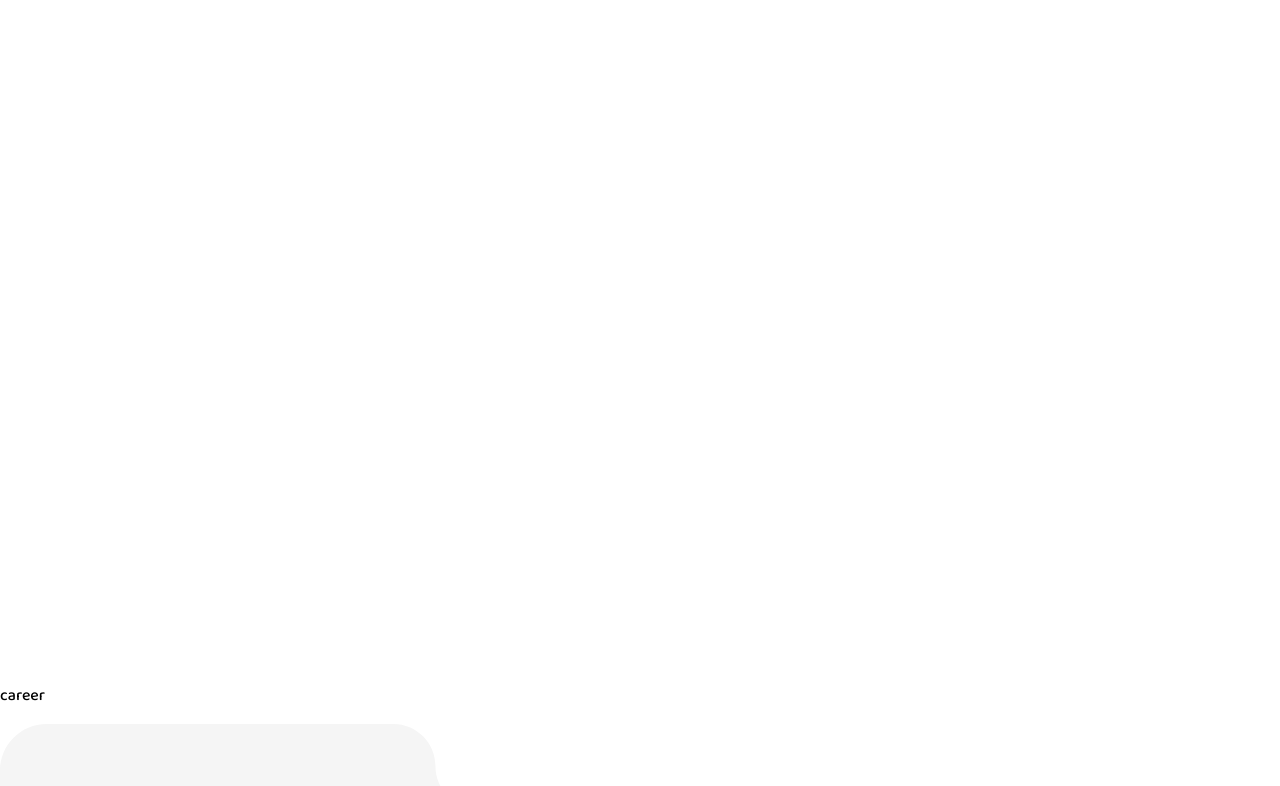
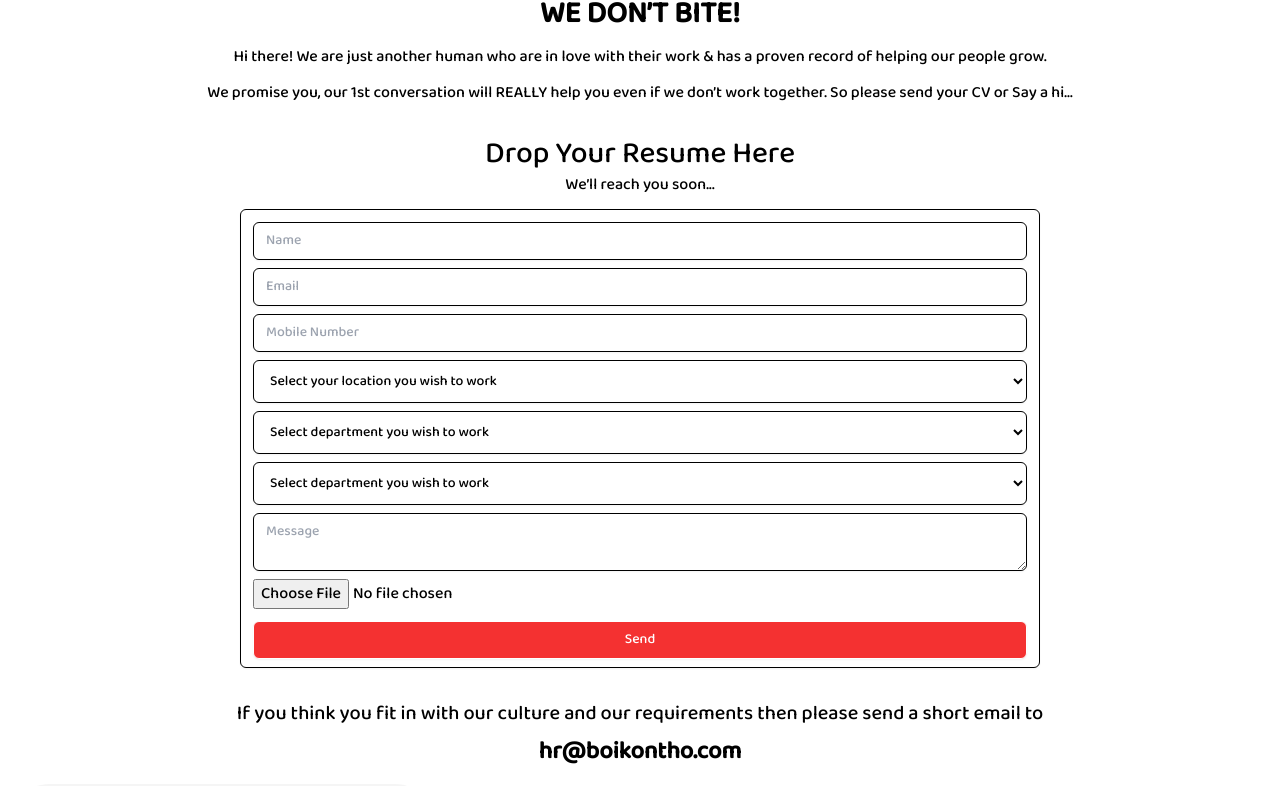
Before and after one commit to Habib2959/boikontho-me, a SvelteKit app: page /details/career in a window 1280 px wide. Shown: the part 438-1224 px from the top of the page. Built offline with nearby package versions, Linux system fonts and the light colour scheme.

Commit message:
faq doing

```diff
--- a/src/routes/+layout.svelte
+++ b/src/routes/+layout.svelte
@@ -21,7 +21,7 @@
 </script>
 
 <div
-	class="app max-w-[1500px] mx-auto"
+	class="app max-w-[1400px] mx-auto"
 	class:full-width={$page?.routeId?.includes('login') ||
 		$page?.routeId?.includes('register') ||
 		$page?.routeId?.includes('otp')}
--- a/src/routes/Footer.svelte
+++ b/src/routes/Footer.svelte
@@ -6,12 +6,12 @@
 </script>
 
 <footer
-	class="hack-footer mt-4"
+	class="hack-footer mt-4 md:mx-1"
 	class:hidden={$page?.routeId?.includes('login') ||
 		$page?.routeId?.includes('register') ||
 		$page?.routeId?.includes('otp')}
 >
-	<div class="hack-container">
+	<div class="hack-container mx-auto">
 		<div class="hack-footer-bg">
 			<div class="hack-footer-top">
 				<div class="hack-left">
--- a/src/routes/booklist/+page.svelte
+++ b/src/routes/booklist/+page.svelte
@@ -8,8 +8,8 @@
 	};
 </script>
 
-<section class="flex items-center justify-center min-h-screen">
-	<div class="container mx-auto w-[90%] sm:w-[100%]">
+<section class="flex items-center justify-center mt-[120px] lg:mt-0 lg:min-h-screen">
+	<div class="container mx-auto w-[90%] lg:w-[100%]">
 		<div
 			class="px-3 py-2 bg-white border shadow-sm border-slate-300 rounded-md max-w-[800px] mx-auto"
 		>
--- a/src/routes/details/+layout.svelte
+++ b/src/routes/details/+layout.svelte
@@ -1,8 +1,8 @@
 <script>
-	import MobileNav from './MobileNav.svelte';
+	import Nav from './Nav.svelte';
 </script>
 
 <main class="max-w-[1400px] mx-auto">
-	<MobileNav />
+	<Nav />
 	<slot />
 </main>
--- a/src/routes/details/MobileNav.svelte
+++ b/src/routes/details/Nav.svelte
@@ -26,7 +26,7 @@
 </div>
 
 <section class="shadow-md">
-	<div class="container">
+	<div class="container mx-auto">
 		<div>
 			<ul class="flex justify-around text-sm text-gray md:text-lg xl:text-xl">
 				<li class="pt-2 pb-1" class:active={$page.routeId === '/details/faq'}>
--- a/src/routes/details/career/+page.svelte
+++ b/src/routes/details/career/+page.svelte
@@ -1,2 +1,142 @@
-<div class="min-h-screen" />
-career
+<script>
+	let name = '';
+	let email = '';
+	let num = '';
+	let location = '';
+	let dept = '';
+	let prgram = '';
+	let message = '';
+	let files;
+	let locationDropdown = [
+		{ id: 1, text: `Dhaka` },
+		{ id: 2, text: `Sylhet` },
+		{ id: 3, text: `Remote` }
+	];
+	let deptDropdown = [
+		{ id: 1, text: `Web Development` },
+		{ id: 2, text: `Software Development` },
+		{ id: 3, text: `Software services` },
+		{ id: 4, text: `Product testing` },
+		{ id: 5, text: `Business Development` },
+		{ id: 6, text: `Marketing` },
+		{ id: 7, text: `Sales` },
+		{ id: 8, text: `Creative` }
+	];
+	let prgramDropdown = [
+		{ id: 1, text: `Permanent` },
+		{ id: 2, text: `Trainee` },
+		{ id: 3, text: `Intern` }
+	];
+	let locationPlaceholder = 'Select your location you wish to work';
+	let deptPlaceholder = 'Select department you wish to work';
+	let prgramPlaceholder = 'Select department you wish to work';
+	const handleSubmit = () => {
+		console.log(name, email, num, location, dept, prgram, message, files);
+	};
+</script>
+
+<section class="mt-3 lg:mt-6">
+	<div class="container mx-auto w-[90%] sm:w-[100%]">
+		<div>
+			<h1 class="text-2xl font-bold text-center border-b pb-1 lg:text-5xl lg:pb-5">
+				Join Our Family
+			</h1>
+			<div class="mt-3 lg:mt-5 md:text-center">
+				<h2 class="text-lg font-semibold text-center lg:text-3xl">WE DON’T BITE!</h2>
+				<p class="my-3">
+					Hi there! We are just another human who are in love with their work & has a proven record
+					of helping our people grow.
+				</p>
+				<p>
+					We promise you, our 1st conversation will REALLY help you even if we don’t work together.
+					So please send your CV or Say a hi…
+				</p>
+			</div>
+			<div class="mt-5 lg:mt-8">
+				<h2 class="text-xl text-center lg:text-3xl">Drop Your Resume Here</h2>
+				<p class="text-center mb-3">We’ll reach you soon...</p>
+				<div
+					class="px-3 py-2 bg-white border shadow-sm border-slate-300 rounded-md max-w-[800px] mx-auto"
+				>
+					<form on:submit|preventDefault={handleSubmit}>
+						<input
+							type="text"
+							class="mt-1 px-3 py-2 bg-white border shadow-sm border-slate-300 placeholder-slate-400 focus:outline-none focus:border-sky-500 focus:ring-sky-500 block w-full rounded-md sm:text-sm focus:ring-1"
+							placeholder="Name"
+							bind:value={name}
+						/>
+						<input
+							type="email"
+							class="mt-2 px-3 py-2 bg-white border shadow-sm border-slate-300 placeholder-slate-400 focus:outline-none focus:border-sky-500 focus:ring-sky-500 block w-full rounded-md sm:text-sm focus:ring-1"
+							placeholder="Email"
+							bind:value={email}
+						/>
+						<input
+							type="tel"
+							class="mt-2 px-3 py-2 bg-white border shadow-sm border-slate-300 placeholder-slate-400 focus:outline-none focus:border-sky-500 focus:ring-sky-500 block w-full rounded-md sm:text-sm focus:ring-1"
+							placeholder="Mobile Number"
+							bind:value={num}
+						/>
+						<select
+							bind:value={location}
+							class="mt-2 px-3 py-2 bg-white border shadow-sm border-slate-300 placeholder-slate-400 focus:outline-none focus:border-sky-500 focus:ring-sky-500 block w-full rounded-md sm:text-sm focus:ring-1"
+						>
+							{#if locationPlaceholder}
+								<option value="" disabled selected>{locationPlaceholder}</option>
+							{/if}
+							{#each locationDropdown as locations}
+								<option value={locations.text}>
+									{locations.text}
+								</option>
+							{/each}
+						</select>
+						<select
+							bind:value={dept}
+							class="mt-2 px-3 py-2 bg-white border shadow-sm border-slate-300 placeholder-slate-400 focus:outline-none focus:border-sky-500 focus:ring-sky-500 block w-full rounded-md sm:text-sm focus:ring-1"
+						>
+							{#if deptPlaceholder}
+								<option value="" disabled selected>{deptPlaceholder}</option>
+							{/if}
+							{#each deptDropdown as depts}
+								<option value={depts.text}>
+									{depts.text}
+								</option>
+							{/each}
+						</select>
+						<select
+							bind:value={prgram}
+							class="mt-2 px-3 py-2 bg-white border shadow-sm border-slate-300 placeholder-slate-400 focus:outline-none focus:border-sky-500 focus:ring-sky-500 block w-full rounded-md sm:text-sm focus:ring-1"
+						>
+							{#if prgramPlaceholder}
+								<option value="" disabled selected>{prgramPlaceholder}</option>
+							{/if}
+							{#each prgramDropdown as prgrams}
+								<option value={prgrams.text}>
+									{prgrams.text}
+								</option>
+							{/each}
+						</select>
+						<textarea
+							class="mt-2 px-3 py-2 bg-white border shadow-sm border-slate-300 placeholder-slate-400 focus:outline-none focus:border-sky-500 focus:ring-sky-500 block w-full rounded-md sm:text-sm focus:ring-1"
+							placeholder="Message"
+							bind:value={message}
+						/>
+						<input bind:files type="file" class="mt-2" />
+						<button
+							type="submit"
+							class="mt-3 px-3 py-2 text-[#fff] bg-btnColor border shadow-sm border-slate-300 placeholder-slate-400 focus:outline-none focus:border-sky-500 focus:ring-sky-500 block w-full rounded-md sm:text-sm focus:ring-1"
+							>Send</button
+						>
+					</form>
+				</div>
+			</div>
+			<div class="text-center mt-5 lg:mt-8">
+				<p class="text-lg lg:text-xl">
+					If you think you fit in with our culture and our requirements then please send a short
+					email to
+				</p>
+				<h3 class="font-semibold text-xl mt-2 lg:text-2xl">hr@boikontho.com</h3>
+			</div>
+		</div>
+	</div>
+</section>
--- a/src/routes/details/contact-us/+page.svelte
+++ b/src/routes/details/contact-us/+page.svelte
@@ -1,2 +1,72 @@
-<div class="min-h-screen" />
-conatct
+<script>
+	let name = '';
+	let email = '';
+	let num = '';
+	let message = '';
+	const handleSubmit = () => {
+		console.log(name, email, num, message);
+	};
+</script>
+
+<div class="mb-3 md:mb-6 py-5 bg-btnColor text-[#fff]">
+	<h1 class="text-2xl font-bold text-center lg:text-5xl">FEEL FREE TO ASK BOIKONTHO</h1>
+</div>
+<section class="md:mx-2 lg:mx-4 xl:mx-0 2xl:min-h-[55vh] 2xl:flex 2xl:items-center">
+	<div class="container mx-auto">
+		<div class="grid md:grid-cols-2">
+			<div class="md:order-last">
+				<div
+					class="px-3 py-2 bg-white border shadow-lg border-slate-100 w-[90%] md:w-full rounded-md mx-auto"
+				>
+					<form on:submit|preventDefault={handleSubmit}>
+						<input
+							type="text"
+							class="mt-1 px-3 py-2 bg-white border shadow-sm border-slate-300 placeholder-slate-400 focus:outline-none focus:border-sky-500 focus:ring-sky-500 block w-full rounded-md sm:text-sm focus:ring-1"
+							placeholder="Name"
+							bind:value={name}
+						/>
+						<input
+							type="email"
+							class="mt-2 px-3 py-2 bg-white border shadow-sm border-slate-300 placeholder-slate-400 focus:outline-none focus:border-sky-500 focus:ring-sky-500 block w-full rounded-md sm:text-sm focus:ring-1"
+							placeholder="Email"
+							bind:value={email}
+						/>
+						<input
+							type="tel"
+							class="mt-2 px-3 py-2 bg-white border shadow-sm border-slate-300 placeholder-slate-400 focus:outline-none focus:border-sky-500 focus:ring-sky-500 block w-full rounded-md sm:text-sm focus:ring-1"
+							placeholder="Mobile Number"
+							bind:value={num}
+						/>
+						<textarea
+							class="mt-2 px-3 py-2 bg-white border shadow-sm border-slate-300 placeholder-slate-400 focus:outline-none focus:border-sky-500 focus:ring-sky-500 block w-full rounded-md sm:text-sm focus:ring-1"
+							placeholder="Message"
+							bind:value={message}
+						/>
+						<button
+							type="submit"
+							class="mt-3 px-3 py-2 text-[#fff] bg-btnColor border shadow-sm border-slate-300 placeholder-slate-400 focus:outline-none focus:border-sky-500 focus:ring-sky-500 block w-full rounded-md sm:text-sm focus:ring-1"
+							>Send</button
+						>
+					</form>
+				</div>
+			</div>
+			<div class="w-[90%] md:w-full mx-auto">
+				<div class="mt-5">
+					<h2 class="text-xl font-semibold lg:text-3xl">Contact Boikontho</h2>
+					<p><span>Email :</span><a href="/">mail@hackules.com</a></p>
+					<p><span>Mobile :</span>01322666140</p>
+					<h3 class="font-semibold text-xl mt-4 lg:text-2xl">FIND US ON</h3>
+					<div>
+						<a href="/" class="mr-2"
+							><i class="fa-brands fa-facebook text-[#4F6AA3] text-[35px]" /></a
+						>
+						<a href="/" class="mr-2"
+							><i class="fa-brands fa-linkedin text-[#1A85BD] text-[35px]" /></a
+						>
+						<a href="/"><i class="fa-brands fa-instagram text-[#E4457B] text-[35px]" /></a>
+					</div>
+				</div>
+			</div>
+		</div>
+	</div>
+</section>
--- a/src/routes/details/faq/+page.svelte
+++ b/src/routes/details/faq/+page.svelte
@@ -1,2 +1,16 @@
-<div class="min-h-screen" />
-faq
+<script>
+	import Item from './Item.svelte';
+	const data = {
+		foo: [1, 2, 3],
+		bar: [4, 5, 6, 7, 8, 9, 10, 11],
+		baz: [12, 24, 42]
+	};
+</script>
+
+<section class="md:mx-2 lg:mx-4 xl:mx-0 2xl:min-h-[55vh] 2xl:flex 2xl:items-center">
+	<div class="container mx-auto">
+		{#each Object.entries(data) as entry}
+			<Item {entry} />
+		{/each}
+	</div>
+</section>
--- /dev/null
+++ b/src/routes/details/faq/Item.svelte
@@ -0,0 +1,53 @@
+<script>
+	import { slide } from 'svelte/transition';
+	export let entry;
+	let isOpen = false;
+	const toggle = () => (isOpen = !isOpen);
+</script>
+
+<!-- svelte-ignore a11y-click-events-have-key-events -->
+<div class="acrdion-btn" on:click={toggle} aria-expanded={isOpen}>
+	<h3>{entry[0]}</h3>
+	<svg
+		style="tran"
+		width="20"
+		height="20"
+		fill="none"
+		stroke-linecap="round"
+		stroke-linejoin="round"
+		stroke-width="2"
+		viewBox="0 0 24 24"
+		stroke="currentColor"><path d="M9 5l7 7-7 7" /></svg
+	>
+</div>
+{#if isOpen}
+	<ul transition:slide={{ duration: 300 }}>
+		{#each entry[1] as item}
+			<li>{item}</li>
+		{/each}
+	</ul>
+{/if}
+
+<style>
+	.acrdion-btn {
+		border: none;
+		background: none;
+		display: flex;
+		color: inherit;
+		font-size: 36px;
+		cursor: pointer;
+		margin: 0;
+		padding-bottom: 0.5em;
+		padding-top: 0.5em;
+		justify-content: space-between;
+		align-items: center;
+	}
+
+	svg {
+		transition: transform 0.2s ease-in;
+	}
+
+	[aria-expanded='true'] svg {
+		transform: rotate(0.25turn);
+	}
+</style>
```
